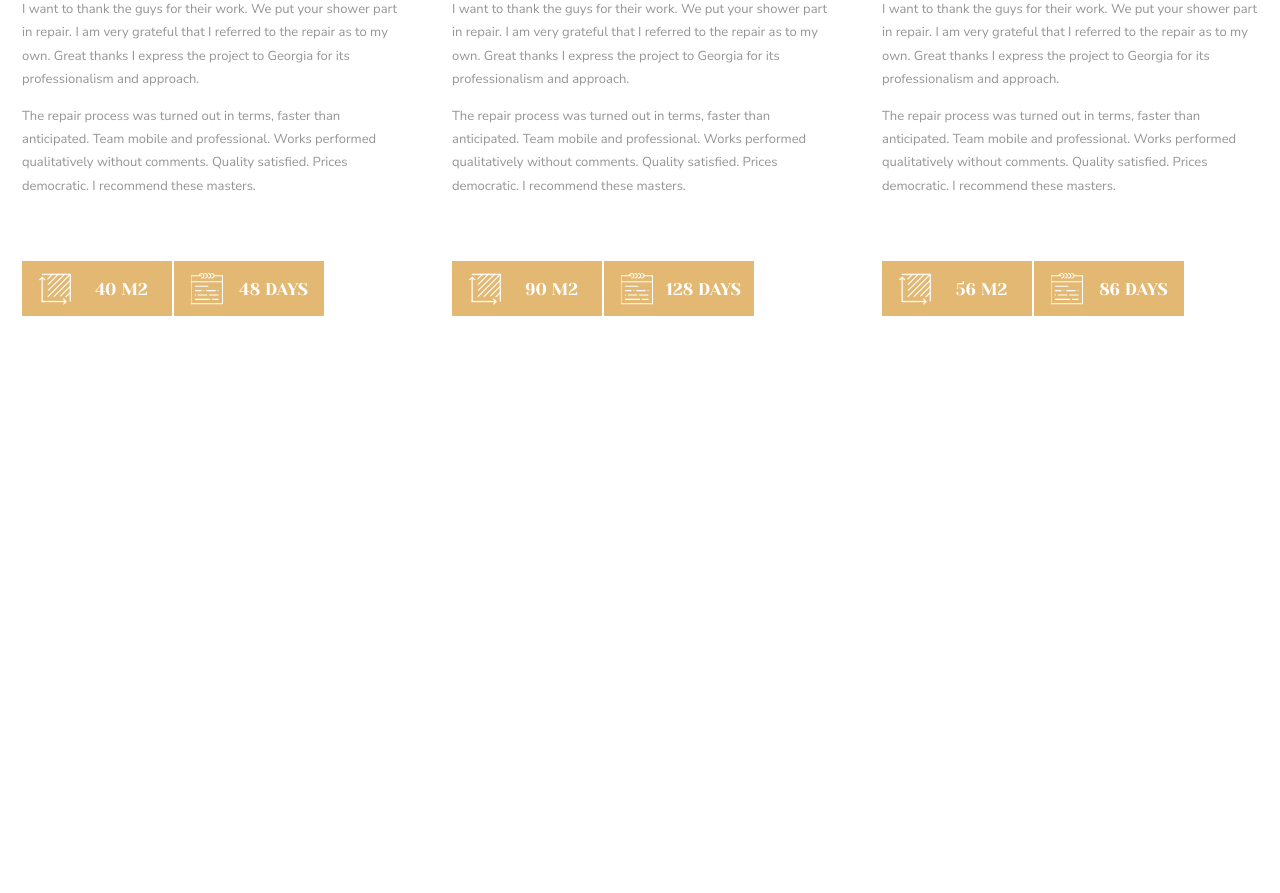
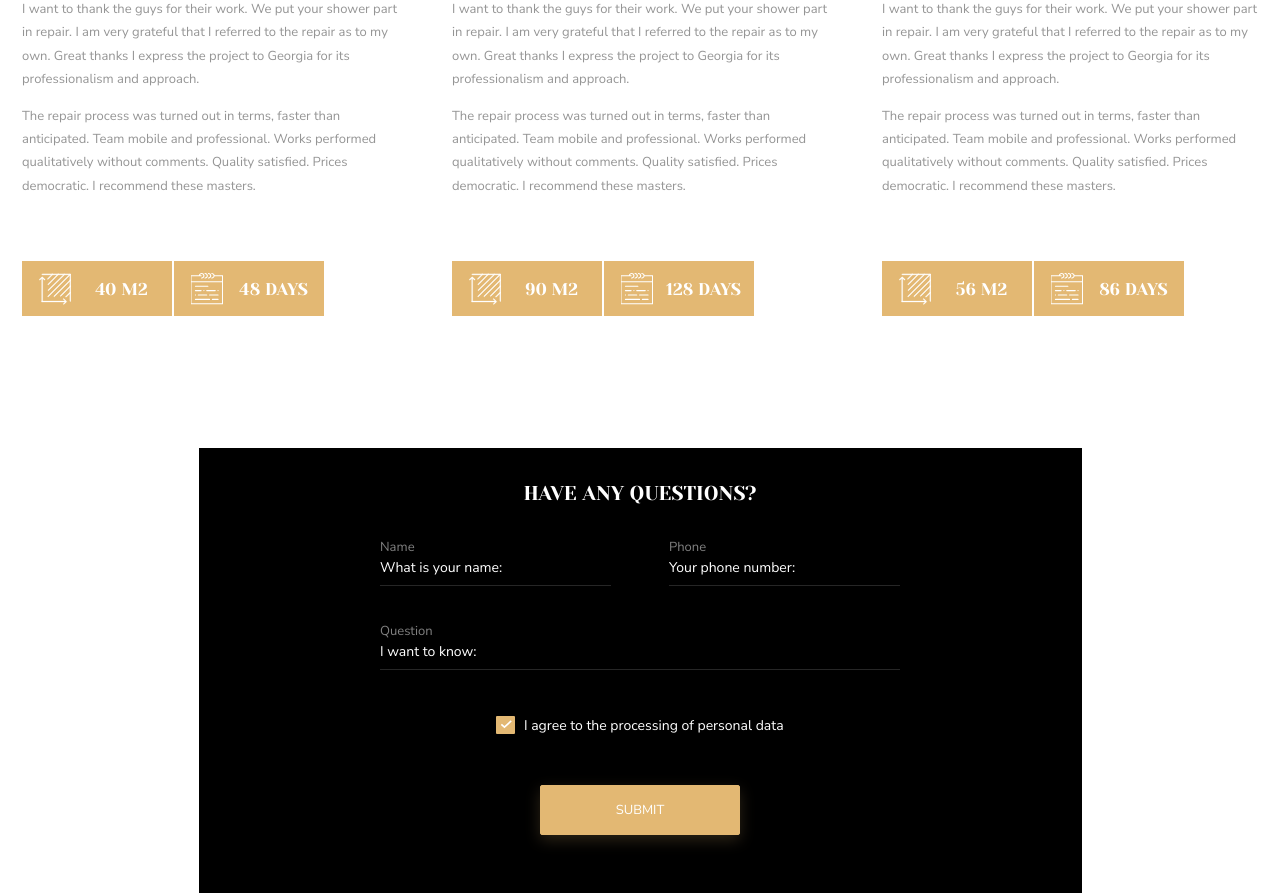
Before and after one commit to Vlad-Miroshin/task_PJ_03_landing, a plain HTML site: page index.html in a window 1280 px wide. Shown: the part 5593-6486 px from the top of the page. Before the commit the page ends 5909 px from the top, so only its background shows below. Drawn offline with Linux system fonts and the light colour scheme.

Commit message:
feat (index.html styles.css) completed questions partitione

```diff
--- a/assets/css/styles.css
+++ b/assets/css/styles.css
@@ -850,3 +850,87 @@ input:-webkit-autofill:focus {
     font-size: 17px;
     margin: 0 auto;
 }
+
+
+
+.question {
+    margin-top: 132px;
+}
+
+.question-form {
+    width: 883px;
+    height: 445px;
+    margin: 0 auto;
+    background-color: black;
+    display: flex;
+    flex-direction: column;
+    align-items: center;
+}
+
+.question-form-title {
+    font-family: var(--font-family-second);
+    font-size: 20px;
+    color: white;
+    text-transform: uppercase;
+    text-align: center;
+    margin-top: 34px;
+    margin-bottom: 45px;
+}
+
+.question-input-wrap {
+    margin-bottom: 46px;
+}
+
+.question-input-line {
+    display: flex;
+    flex-direction:  row;
+    gap: 58px;
+    margin-bottom: 48px;
+}
+
+.question-input {
+    position: relative;
+}
+
+.question-input input {
+    width: 231px;
+    padding: 8px 0;
+    border: none;
+    outline: none;
+    border-bottom: 1px solid rgba(255, 255, 255, 0.15);
+    background: transparent;
+    font-family: var(--font-family-main);
+    font-size: 14px;
+    color: white;
+}
+
+.question-input.long input {
+    width: 520px;
+}
+
+.question-input input::placeholder {
+    color: white;
+}
+
+.question-input label {
+    position: absolute;
+    top: -22px;
+    left: 0;
+    color: rgba(255, 255, 255, 0.5);
+    font-family: var(--font-family-main);
+    font-size: 13px;
+    padding: 10px 0;
+}
+
+.question-button {
+    width: 200px;
+    height: 50px;
+    font-style: normal;
+    margin-top: 50px;
+}
+
+.question-checkbox-label {
+    font-family: var(--font-family-main);
+    font-size: 14px;
+    color: white;
+}
--- a/index.html
+++ b/index.html
@@ -479,6 +479,48 @@
             </div>
         </section>
 
+        <section class="question">
+            <div class="container">
+
+                <div class="question-form">
+
+                    <div class="question-form-title">
+                        Have any questions?
+                    </div>
+
+
+                    <div class="question-input-wrap">
+                        <div class="question-input-line">
+                            <div class="question-input">
+                                <input type="text" size="30" placeholder="What is your name:">
+                                <label>Name</label>
+                            </div>
+                            <div class="question-input">
+                                <input type="text" size="20" placeholder="Your phone number:">
+                                <label>Phone</label>
+                            </div>
+                        </div>
+
+                        <div class="question-input long">
+                            <input type="text" size="254" placeholder="I want to know:">
+                            <label>Question</label>
+                        </div>
+                    </div>
+
+                    <label class="question-checkbox-label">
+                        <input type="checkbox" name="measure-agree" class="real-checkbox" checked>
+                        <span class="custom-checkbox"></span>
+                        I agree to the processing of personal data
+                    </label>
+
+                    <button class="button question-button">Submit</button>
+
+                </div>
+
+            </div>
+        </section>
+
+
     </main>
 
     <footer>
```
